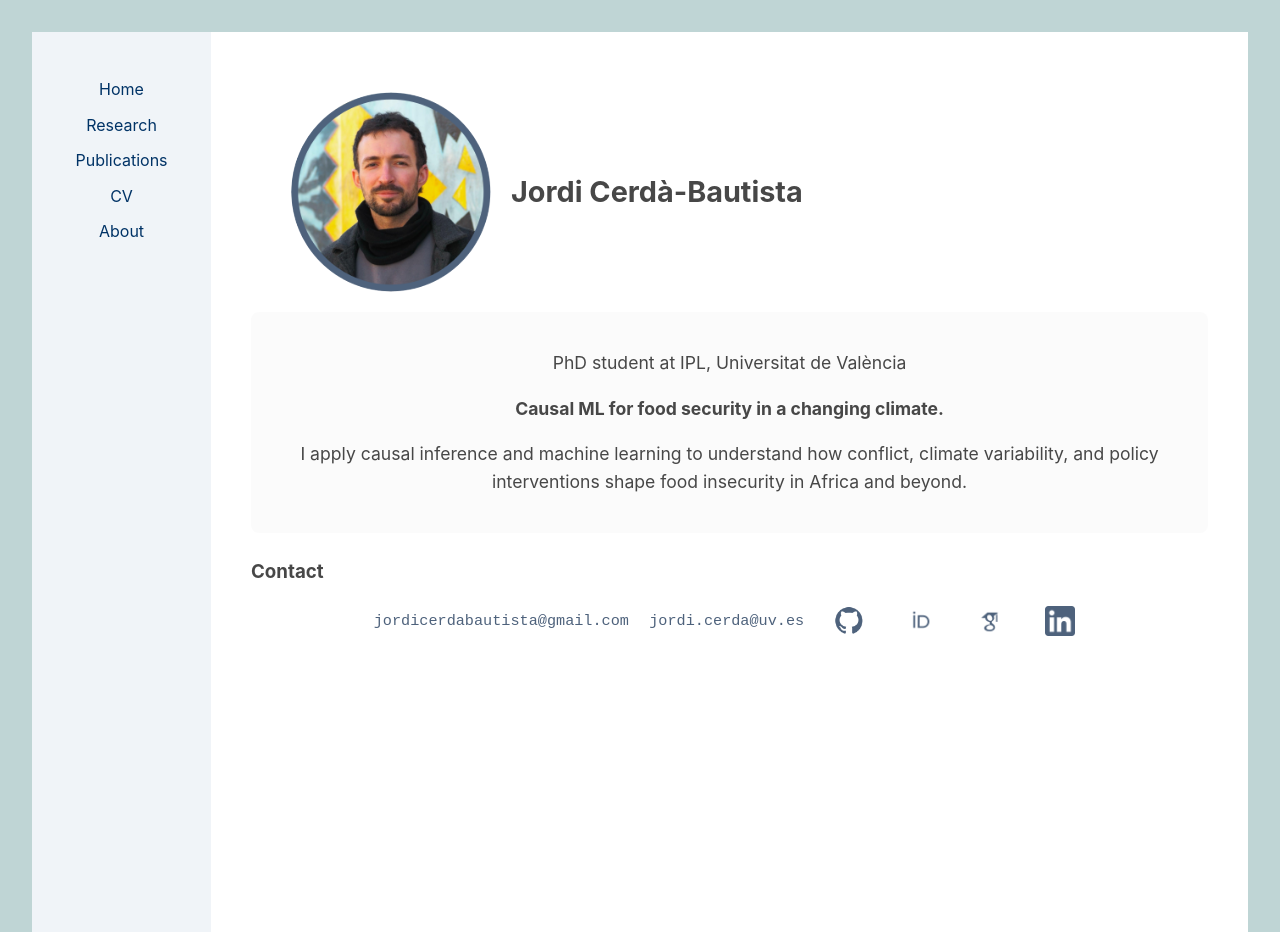
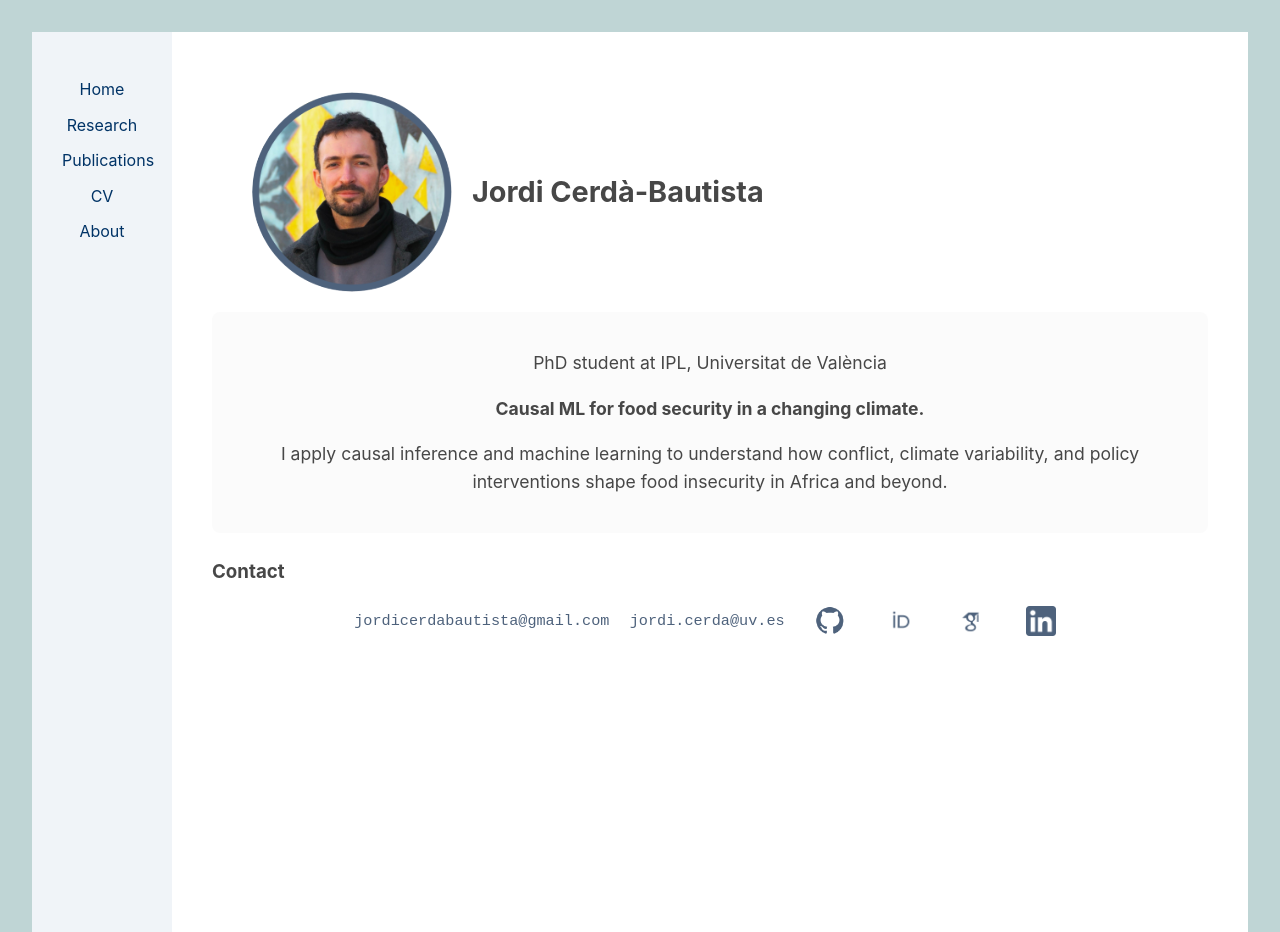
Before and after one commit to jordicbau/jordicbau.github.io, a Jekyll site: the page built from index.md, in a window 1280 px wide. Built offline with Jekyll 4.4.1, drawn with Linux system fonts in a browser that asks for light colours.

Commit message:
Update style.css

```diff
--- a/assets/css/style.css
+++ b/assets/css/style.css
@@ -5,7 +5,7 @@ body {
   margin: auto;
   padding: 2rem;
   max-width: 1500px;
-  max-height: 720px;
+  max-height: 500px;
   line-height: 1.6;
 }
 
@@ -110,7 +110,7 @@ nav a:hover {
 }
 
 .sidebar {
-  width: 200px;
+  width: 100px;
   background-color: #f0f4f8;
   padding: 20px;
   transition: width 0.3s ease;
```
